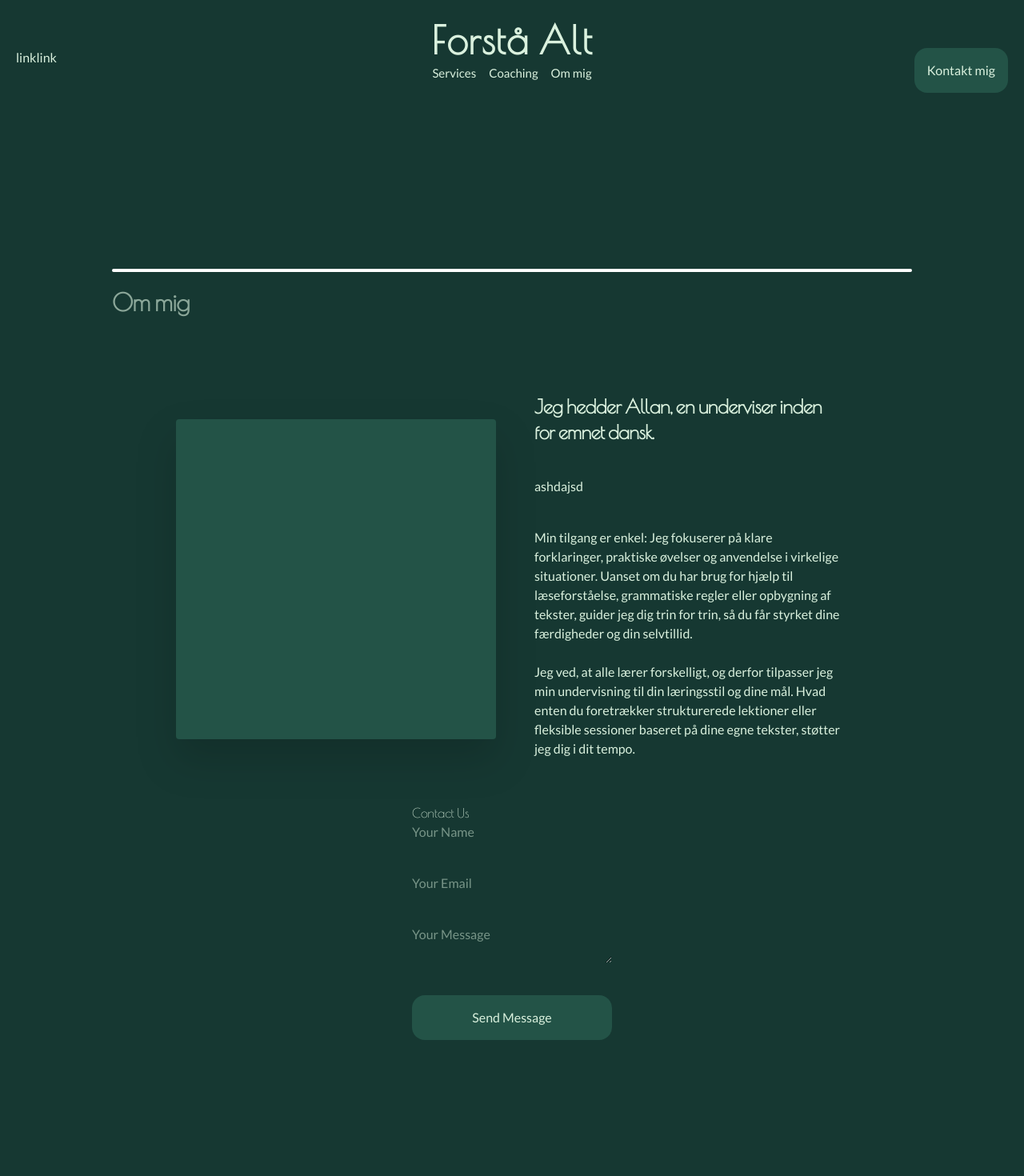
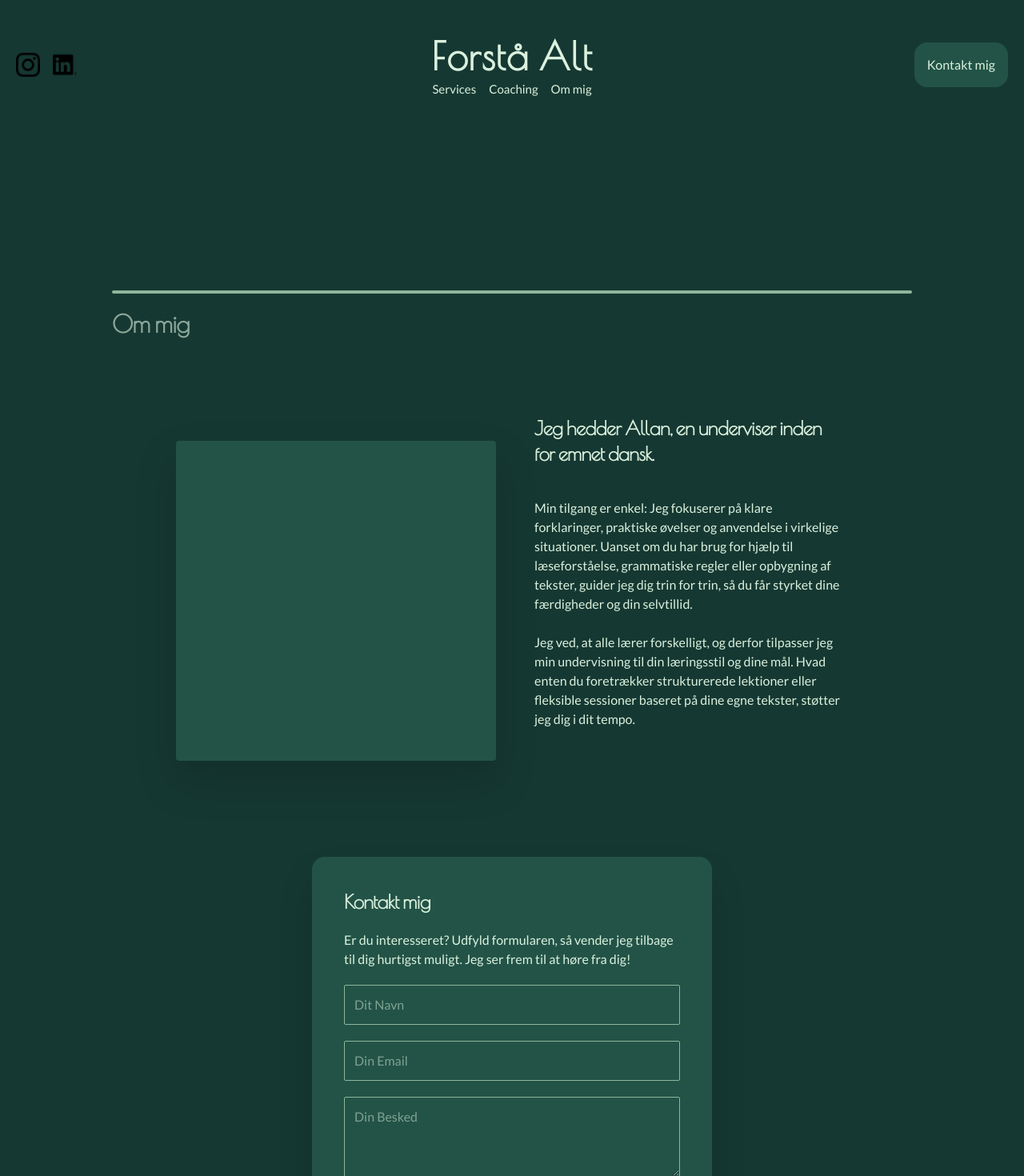
Before and after one commit to AndrxB/forstaa-alt, a Next.js app: page /om-mig in a window 1280 px wide. Shown: the top 1470 px of the page at 80% size. Before the commit the page ends 1300 px from the top, so only its background shows below. Built offline with nearby package versions, Linux system fonts and the light colour scheme.

Commit message:
fixed header and added lucide

```diff
--- a/app/api/send-email/route.js
+++ b/app/api/send-email/route.js
@@ -22,9 +22,13 @@ export async function POST(req) {
   // Set up email data
   let mailOptions = {
     from: email, // The sender's email
-    to: process.env.EMAIL_USER, // Your email address where you want to receive messages
-    subject: `Message from ${name}`, // Subject of the email
-    text: message, // The message content
+    to: process.env.EMAIL_ADMIN, // Your email address where you want to receive messages
+    subject: `${name} har sendt dig en besked fra forstå alt`, // Subject of the email
+    text: `
+    navn : ${name}
+    email : ${email}
+    besked :
+    ${message}`, // The message content
   };
 
   try {
--- a/app/globals.css
+++ b/app/globals.css
@@ -44,3 +44,19 @@ button:hover {
 #foreground {
   background-color: var(--foreground);
 }
+
+#accent {
+  background-color: var(--accent);
+}
+
+#detail {
+  background-color: var(--detail);
+}
+
+form input, textarea, button {
+  border-color: var(--accent);
+}
+
+form button {
+  color: var(--secondary);
+}
--- a/app/om-mig/page.tsx
+++ b/app/om-mig/page.tsx
@@ -11,19 +11,16 @@ export default function OmMig() {
         <>
             <Header />
 
-            <main className='relative flex flex-col mt-50 h-screen mx-[20px] items-center gap-10'>
+            <main className='relative flex flex-col mt-50 h-screen mx-[20px] items-center gap-20 mb-30'>
                 <Section
                     divider={{position: "start"}}
                     title="Om mig"
                     outerClassName="mt-10 max-w-[1000px]"
                     className="flex flex-wrap gap-10 items-start justify-center"
                 >
-                    <div className="p-2 rounded min-w-[400px] self-center min-h-[400px] drop-shadow-2xl my-10" id="foreground">
-
-                    </div>
+                    <div className="p-2 rounded min-w-[400px] self-center min-h-[400px] drop-shadow-2xl my-10" id="foreground" />
                     <div className="flex flex-col p-2 rounded gap-10 min-w-[250px] max-w-[400px]">
                         <H3>Jeg hedder Allan, en underviser inden for emnet dansk.</H3>
-                        <span>ashdajsd</span>
                         <span className="whitespace-pre-line">{text.info.text}</span>
                     </div>
                 </Section>
--- a/package.json
+++ b/package.json
@@ -10,6 +10,7 @@
   },
   "dependencies": {
     "clsx": "^2.1.1",
+    "lucide-react": "^0.483.0",
     "mysql2": "^3.13.0",
     "next": "15.2.1",
     "nodemailer": "^6.10.0",
--- a/packages/components/SoMeButton.tsx
+++ b/packages/components/SoMeButton.tsx
@@ -1,18 +1,19 @@
 import Image from 'next/image'
-
+import instagram from '@/packages/assets/instagram.png'
+import linkedin from '@/packages/assets/linkedin.png'
 
 export default function SoMeButton({ constraints } : { constraints?: string }) {
-
+    const imageSize = 30
     const SoMes = {
         "Instagram" : {
             "SocialMedia" : "Instagram",
             "Link" : "",
-            "src" : '/instagram.png'
+            "src" : instagram
         },
         "LinkedIn" : {
             "SocialMedia" : "LinkedIn",
             "Link" : "",
-            "src" : '/linkedin.png'
+            "src" : linkedin
         }
     }
 
@@ -27,10 +28,10 @@ export default function SoMeButton({ constraints } : { constraints?: string }) {
                 >
                     <Image
                         className={constraints}
-                        src={value.src}
+                        src={value.src.src}
                         alt={value.SocialMedia}
-                        width={20}
-                        height={20}
+                        width={imageSize}
+                        height={imageSize}
                     />
                 </a>
             ))}
--- a/packages/components/collapseableMenu.tsx
+++ b/packages/components/collapseableMenu.tsx
@@ -22,7 +22,7 @@ export const CollapseableMenu = ({
   }, [visible]);
 
     return(
-        <div className={cn("flex z-999 mx-[20px] -top-0.5 right-0 flex-row-reverse", className)}>
+        <div className={cn("flex z-999 mx-[20px] flex-row-reverse", className)}>
             <Image
                 src={bars.src}
                 alt="bars"
@@ -33,7 +33,7 @@ export const CollapseableMenu = ({
             />
 
             {visible &&
-                <div className="absolute items-start justify-start p-[20px] w-full h-screen flex flex-col gap-5 top-0 left-0 z-50 -translate-y-9 translate-x-5" id="primary">
+                <div className="absolute items-start justify-start p-[20px] w-full h-screen flex flex-col gap-5 top-0 left-0 z-50 -translate-y-8" id="primary">
                     <div>
                         <A className="text-[50px] cursor-pointer hover:font-bold" href="/">
                             <H1>
--- a/packages/components/contact.tsx
+++ b/packages/components/contact.tsx
@@ -1,4 +1,5 @@
 import { useState, ChangeEvent, FormEvent } from 'react';
+import { H1, H3, H5 } from '../ui/typography';
 
 export default function Contact() {
   const [formData, setFormData] = useState({ name: '', email: '', message: '' });
@@ -34,33 +35,38 @@ export default function Contact() {
   };
 
   return (
-    <div className="max-w-[250px] min-w-[250px]">
-      <h1>Contact Us</h1>
-      <form onSubmit={handleSubmit} className="flex flex-col gap-10">
+    <div className="min-w-[250px] max-w-[500px] flex flex-col gap-5 shadow-2xl p-10 rounded-2xl" id='foreground'>
+      <H3>Kontakt mig</H3>
+      <span>Er du interesseret? Udfyld formularen, så vender jeg tilbage til dig hurtigst muligt. Jeg ser frem til at høre fra dig!</span>
+      <form onSubmit={handleSubmit} className="flex flex-col gap-5">
         <input
+          className='w-full h-[50px] border-1 rounded-xs p-3'
           type="text"
           name="name"
-          placeholder="Your Name"
+          placeholder="Dit Navn"
           value={formData.name}
           onChange={handleChange}
           required
         />
         <input
+          className='w-full h-[50px] border-1 rounded-xs p-3 '
           type="email"
           name="email"
-          placeholder="Your Email"
+          placeholder="Din Email"
           value={formData.email}
           onChange={handleChange}
           required
         />
         <textarea
+          className='w-full h-[100px] border-1 rounded-xs p-3 '
+          maxLength={250}
           name="message"
-          placeholder="Your Message"
+          placeholder="Din Besked"
           value={formData.message}
           onChange={handleChange}
           required
         />
-        <button type="submit">Send Message</button>
+        <button className='w-2/4 self-center mt-10 font-bold' type="submit" id='accent'>Send Mail</button>
       </form>
       {status && <p>{status}</p>}
     </div>
--- a/packages/json/text.json
+++ b/packages/json/text.json
@@ -4,7 +4,7 @@
         "bigtitle1": "Undervisning",
         "bigtitle2": "i dit tempo",
         "contentquestion": "Har du også læseproblemer?",
-        "content": "50% af danskerne har problemer med at forstå hvad de læser, og hvorfor nu det? Jo, den metode som alt for mange lærere benytter sig af, har jeg døbt 'Det-Kommer-Vi-Til-Senere-Metoden'. Og hvorfor nu det? Jo, når lille Åge siger at han ikke forstår et eller andet i det han er ved at læse højt i klassen, siger læreren: 'Det skal du ikke tænke over, det kommer vi til senere – Du læser bare så godt du nu kan.' Når man har fået dette at vide tilpas mange gange offentligt i klassen, så lærer man at ord og grammatik man ikke forstår, gør man ikke noget ved. Det er denne måde 50% af danskerne er blevet funktionelle analfabeter, desværre.",
+        "content": "50% af danskerne har problemer med at forstå, hvad de læser. Men hvorfor? En af de største syndere er en udbredt undervisningsmetode, som jeg kalder \"Det-Kommer-Vi-Til-Senere-Metoden\".\n\nForestil dig en elev, lille Åge, der sidder i klassen og læser højt. Pludselig støder han på et ord, han ikke forstår, og rækker hånden op for at spørge. Læreren svarer: \"Det skal du ikke tænke over, det kommer vi til senere – bare læs videre så godt, du kan.\" Åge får samme besked igen og igen, og til sidst lærer han, at ord og grammatik, han ikke forstår, ikke er noget, han behøver at gøre noget ved.\n\nDette mønster gentager sig gennem skoleårene og bliver til en vane. Resultatet? Alt for mange danskere bliver funktionelle analfabeter, fordi de aldrig har lært at bryde sproglige barrierer. Desværre sker dette stadig i dag.",
         "threepillartitle": "Arbejd med mig",
         "pillar1title1": "1:1 Coaching",
         "pillar1": "",
--- a/packages/ui/divider.tsx
+++ b/packages/ui/divider.tsx
@@ -1,5 +1,5 @@
 import { cn } from "./utils"
 
 export const Divider = ({className} : {className?: string}) => {
-    return (<div className={cn('divider-bar -translate-x-10 h-1 ml-10 mr-10 rounded-xs bg-white w-full', className)} />)
+    return (<div className={cn('divider-bar -translate-x-10 h-1 ml-10 mr-10 rounded-xs bg-white w-full', className)} id="accent" />)
 }
--- a/packages/ui/header.tsx
+++ b/packages/ui/header.tsx
@@ -1,6 +1,7 @@
 import { A, H1 } from "../ui/typography"
 import { cn } from "../ui/utils"
 import { CollapseableMenu, CollapseableMenuItem } from "../components/collapseableMenu"
+import SoMeButton from "../components/SoMeButton"
 
 type HeaderProps = {
   children? : React.ReactNode
@@ -8,40 +9,57 @@ type HeaderProps = {
 }
 export const Header = ({children, className} : HeaderProps) => {
     return(
-        <header className='relative flex flex-col gap-10 w-full top-15'>
-            <SubHeader className='relative flex flex-row gap-10 justify-between px-[20px]'>
-                <div className='relative flex flex-row max-[768px]:collapse'>
-                    <div>link</div>
-                    <div>link</div>
+        <header className='relative flex flex-col gap-10 w-full top-10'>
+            <SubHeader className="grid grid-cols-3 px-[20px] items-center justify-between md:grid-cols-3 max-md:items-start">
+                {/* Left Section (Shows Logo on Mobile) */}
+                <div className="flex items-center">
+                    <A href="/" className="md:hidden block">
+                        <H1>Forstå Alt</H1>
+                    </A>
+                    <div className="hidden md:flex space-x-4">
+                        <SoMeButton />
+                    </div>
                 </div>
-                <div className='text-[50px] z-999 w-full items-center absolute left-1/2 -translate-y-10 -translate-x-1/2 flex flex-col max-[768px]:items-start px-[20px]'>
+
+                {/* Center Section (Shows Logo and Navigation on Desktop) */}
+                <div className="hidden md:flex flex-col items-center w-full px-[20px]">
                     <A href="/">
                         <H1>Forstå Alt</H1>
                     </A>
-                    <div className='flex flex-row text-[15px] w-1/2 justify-center gap-4 text-center max-[768px]:collapse'>
-                        <A className='cursor-pointer hover:font-bold' href='/services'>Services</A>
-                        <A className='cursor-pointer hover:font-bold' href='/coaching'>Coaching</A>
-                        <A className='cursor-pointer hover:font-bold' href='/om-mig'>Om mig</A>
+                    <div className="flex flex-row text-[15px] gap-4">
+                        <A className="cursor-pointer hover:font-bold" href="/services">Services</A>
+                        <A className="cursor-pointer hover:font-bold" href="/coaching">Coaching</A>
+                        <A className="cursor-pointer hover:font-bold" href="/om-mig">Om mig</A>
                     </div>
                 </div>
 
+                {/* Right Section */}
+                <div className="flex justify-end">
+                    <A href="/om-mig">
+                        <button className="hidden md:block">Kontakt mig</button>
+                    </A>
+                </div>
+
+                {/* Collapsible Menu (Visible Only on Mobile) */}
+                <div className="md:hidden flex justify-end w-full">
+                    <CollapseableMenu>
+                        <CollapseableMenuItem isFirst={true}>
+                            <A className="cursor-pointer hover:font-bold" href="/services">Services</A>
+                        </CollapseableMenuItem>
+                        <CollapseableMenuItem>
+                            <A className="cursor-pointer hover:font-bold" href="/coaching">Coaching</A>
+                        </CollapseableMenuItem>
+                        <CollapseableMenuItem>
+                            <A className="cursor-pointer hover:font-bold" href="/om-mig">Om mig</A>
+                        </CollapseableMenuItem>
+                    </CollapseableMenu>
+                </div>
+            </SubHeader>
 
 
-                <button className="z-1000 max-[768px]:collapse" onClick={() => console.error("not implemented")}>Kontakt mig</button>
-            </SubHeader>
             <SubHeader className={cn("relative flex", className)}> {children} </SubHeader>
 
-            <CollapseableMenu className="absolute min-[768px]:collapse -translate-y-5.5 w-full">
-                <CollapseableMenuItem isFirst={true}>
-                    <A className='cursor-pointer hover:font-bold' href='/services'>Services</A>
-                </CollapseableMenuItem>
-                <CollapseableMenuItem>
-                    <A className='cursor-pointer hover:font-bold' href='/coaching'>Coaching</A>
-                </CollapseableMenuItem>
-                <CollapseableMenuItem>
-                    <A className='cursor-pointer hover:font-bold' href='/om-mig'>Om mig</A>
-                </CollapseableMenuItem>
-            </CollapseableMenu>
+
         </header>
     )
 }
```
Also changed, not shown: app/page.tsx (+6 -16 lines), 1 other file (tests, documents, lock files or other folders).
